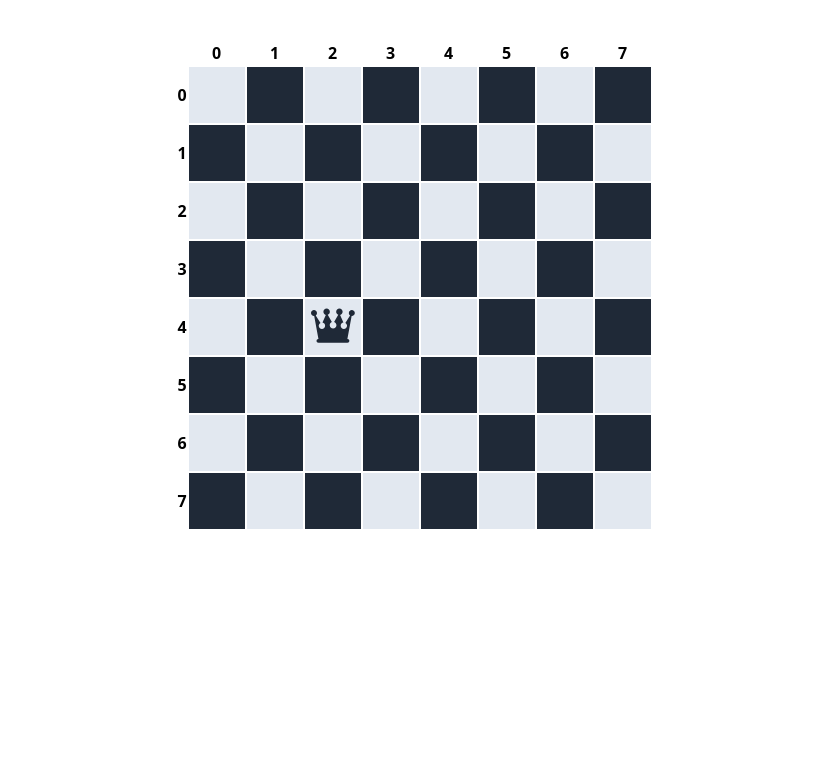
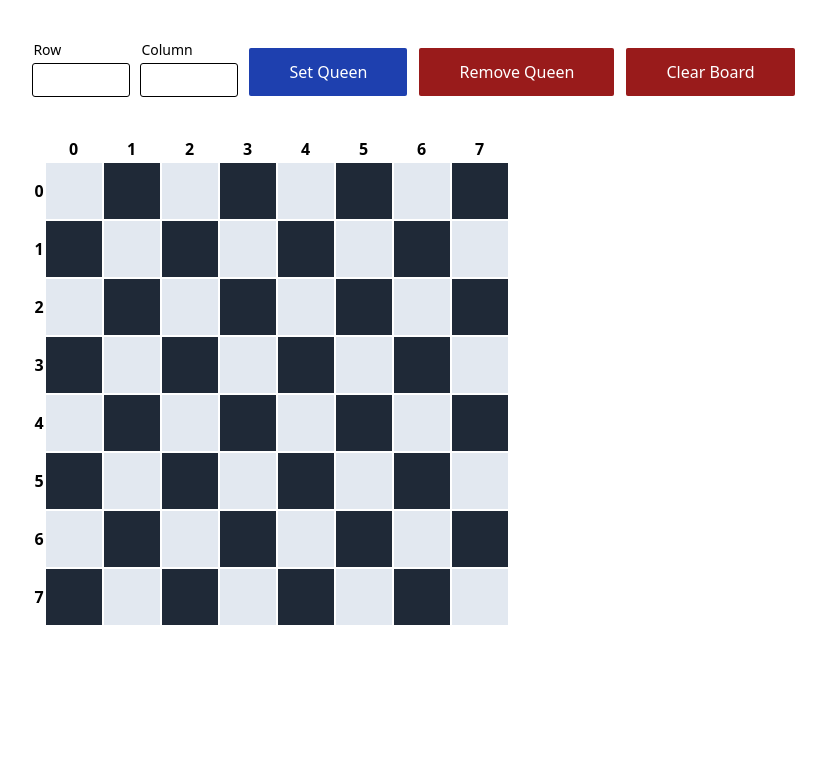
Before and after one commit to mariia-khomenko20/eight-queens, a PHP site: page / in a window 1280 px wide. Shown: the top 759 px of the page, without its empty margins (226-1052 px from the left). Run offline with PHP 8.4, Linux system fonts and the light colour scheme; lists and menus that the app fills with data are empty; some libraries are stand-ins or nearby versions.

Commit message:
creating board management interface

```diff
--- a/app/app.php
+++ b/app/app.php
@@ -1,5 +1,23 @@
 <?php
-$board = emptyBorder();
+
+session_start();
+
+if (!empty($_SESSION["board"]))
+    $board = $_SESSION["board"];
+else
+    $board = emptyBorder();
+
+if (!empty($_SESSION["queensCount"]))
+    $queensCount = $_SESSION["queensCount"];
+else
+    $queensCount = 8;
+
+function saveValues()
+{
+    global $board, $queensCount;
+    $_SESSION["board"] = $board;
+    $_SESSION["queensCount"] = $queensCount;
+}
 
 function alert($message)
 {
@@ -11,9 +29,88 @@ function emptyBorder()
     return array_fill(0, 8, array_fill(0, 8, 0));
 }
 
+function validateCellIndexes($row, $column)
+{
+    global $board;
+    if (isset($row) && isset($column)) {
+        if (is_numeric($row) && is_numeric($column) && $row < count($board) && $column < count($board)) {
+            return true;
+        } else
+            alert("Enter the correct values!");
+    } else
+        alert("Enter all values!");
+    return false;
+}
+
 function clearBoard()
 {
-    global $board;
+    global $board, $queensCount;
     $board = emptyBorder();
+    $queensCount = 8;
+    saveValues();
+}
+
+function setQueen($row, $column)
+{
+    global $board, $queensCount;
+    if ($board[$row][$column] != 0)
+        alert("It is forbidden to put a queen in this cell!");
+    else {
+        $n = count($board);
+        for ($c = 0; $c < $n; $c++) {
+            // horizontal and vertical
+            $board[$row][$c]++;
+            $board[$c][$column]++;
+
+            // diagonals
+            $rp = $row + $c;
+            $rm = $row - $c;
+            $cp = $column + $c;
+            $cm = $column - $c;
+
+            if ($rp < $n && $cp < $n)
+                $board[$rp][$cp]++;
+            if ($rm >= 0 && $cm >= 0)
+                $board[$rm][$cm]++;
+            if ($rp < $n && $cm >= 0)
+                $board[$rp][$cm]++;
+            if ($rm >= 0 && $cp < $n)
+                $board[$rm][$cp]++;
+        }
+        $board[$row][$column] = -1;
+        $queensCount--;
+        saveValues();
+    }
+}
+
+function removeQueen($row, $column)
+{
+    global $board, $queensCount;
+    if ($board[$row][$column] === -1) {
+        $n = count($board);
+        for ($c = 0; $c < $n; $c++) {
+            // horizontal and vertical
+            $board[$row][$c]--;
+            $board[$c][$column]--;
+
+            // diagonals
+            $rp = $row + $c;
+            $rm = $row - $c;
+            $cp = $column + $c;
+            $cm = $column - $c;
+
+            if ($rp < $n && $cp < $n)
+                $board[$rp][$cp]--;
+            if ($rm >= 0 && $cm >= 0)
+                $board[$rm][$cm]--;
+            if ($rp < $n && $cm >= 0)
+                $board[$rp][$cm]--;
+            if ($rm >= 0 && $cp < $n)
+                $board[$rm][$cp]--;
+        }
+        $board[$row][$column] = 0;
+        $queensCount++;
+        saveValues();
+    }
 }
 ?>
--- a/app/index.php
+++ b/app/index.php
@@ -1,7 +1,27 @@
 <?php
 include "app.php";
 
-$board[4][2] = 1;
+if (isset($_POST['set_queen'])) {
+    $row = $_POST["row"];
+    $column = $_POST["column"];
+    if (validateCellIndexes($row, $column))
+        setQueen($row, $column);
+}
+
+if (isset($_POST['remove_queen'])) {
+    $row = $_POST["row"];
+    $column = $_POST["column"];
+    if (validateCellIndexes($row, $column))
+        removeQueen($row, $column);
+}
+
+if (isset($_POST['clear_board'])) {
+    clearBoard();
+}
+
+if (isset($_POST['start'])) {
+
+}
 ?>
 
 
@@ -19,7 +39,29 @@ $board[4][2] = 1;
 
 <body>
     <div class="flex w-screen h-screen justify-center py-10">
-        <div class="flex flex-col space-y-5">
+        <div class="flex flex-col space-y-10">
+            <form method="post">
+                <div class="flex flex-col space-y-5">
+                    <div class="flex flex-row space-x-3 items-end">
+                        <div class="flex flex-col space-y-1">
+                            <label class="text-sm">Row</label>
+                            <input name="row" maxlength="1"
+                                class="w-24 rounded-sm py-1 px-3 outline outline-1 focus:outline-2">
+                        </div>
+                        <div class="flex flex-col space-y-1">
+                            <label class="text-sm">Column</label>
+                            <input name="column" maxlength="1"
+                                class="w-24 rounded-sm py-1 px-3 outline outline-1 focus:outline-2">
+                        </div>
+                        <button name="set_queen"
+                            class="rounded-sm h-12 px-10 text-white bg-blue-800 hover:bg-blue-700">Set Queen</button>
+                        <button name="remove_queen"
+                            class="rounded-sm h-12 px-10 text-white bg-red-800 hover:bg-red-700">Remove Queen</button>
+                        <button name="clear_board"
+                            class="rounded-sm h-12 px-10 text-white bg-red-800 hover:bg-red-700">Clear Board</button>
+                    </div>
+                </div>
+            </form>
             <div class="flex flex-row">
                 <table id="board">
                     <thead>
@@ -45,8 +87,10 @@ $board[4][2] = 1;
                                 else
                                     $color = "bg-slate-200 text-gray-800";
                                 echo "<td><div class='flex items-center justify-center w-14 h-14 p-1 fill-current $color'>";
-                                if ($board[$i][$j] === 1)
+                                if ($board[$i][$j] === -1)
                                     echo file_get_contents("./assets/queen.svg");
+                                else if ($board[$i][$j] > 0)
+                                    echo $board[$i][$j];
                                 echo "</div></td>";
                             }
                             echo "</tr>";
```
